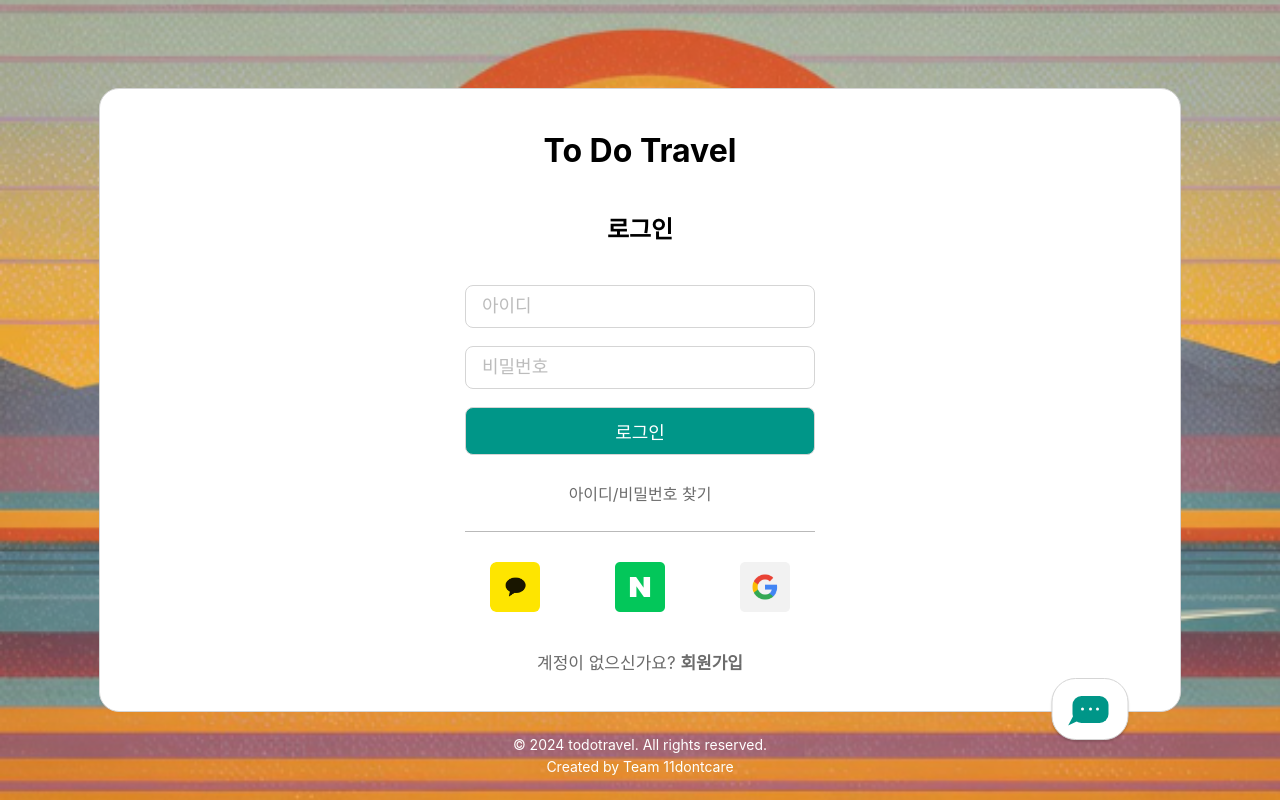
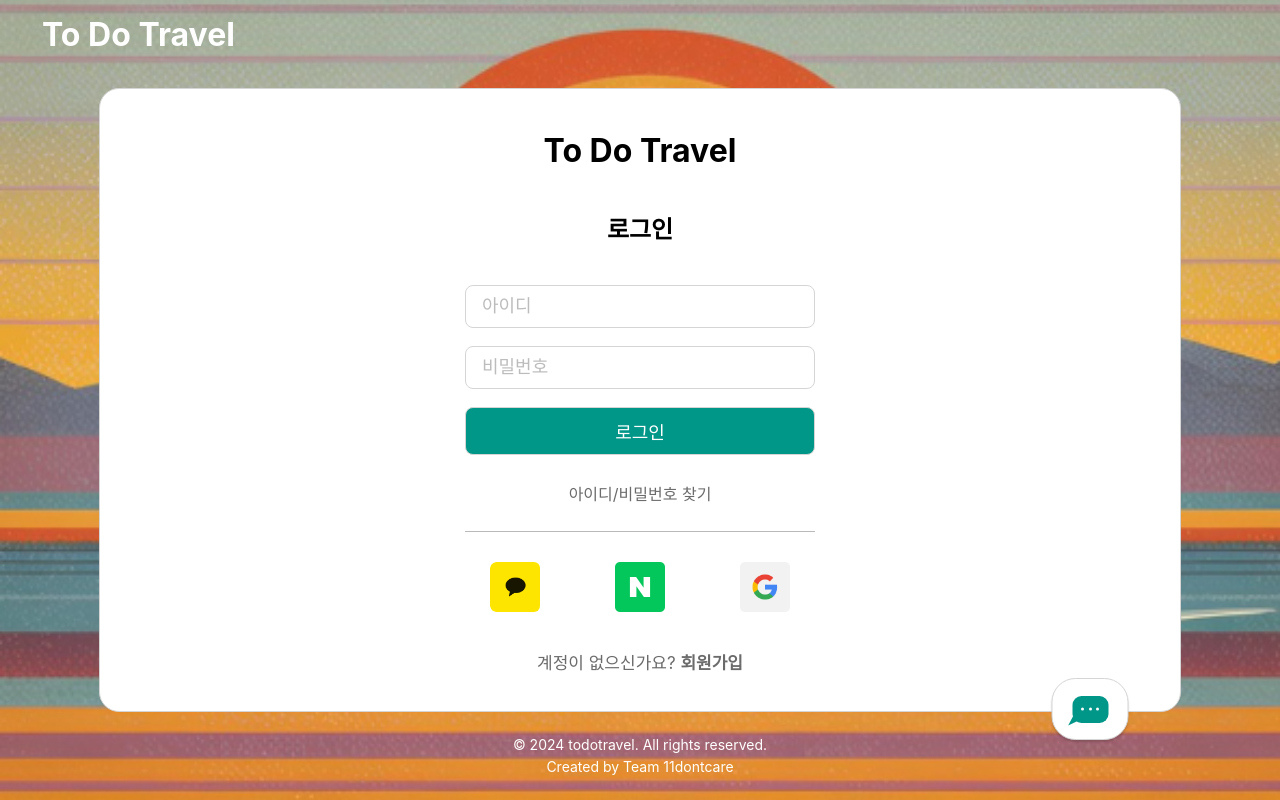
Before and after one commit to 11dontcare/todotravel_frontend, a React (Create React App) app: page /login in a window 1280 px wide. Built offline with nearby package versions, Linux system fonts and the light colour scheme.

Commit message:
Refactor: 로고가 AuthLayout에 배치되도록 수정

```diff
--- a/src/todotravel/component/Layout/AuthLayout.js
+++ b/src/todotravel/component/Layout/AuthLayout.js
@@ -7,12 +7,14 @@ import background1 from "../../../image/background1.png";
 import background2 from "../../../image/background2.png";
 import background3 from "../../../image/background3.png";
 import background4 from "../../../image/background4.png";
+import { useNavigate } from "react-router-dom";
 
 // 배경 이미지 URL 배열
 const backgroundImages = [background1, background2, background3, background4];
 
 const AuthLayout = ({ children }) => {
   const [backgroundImage, setBackgroundImage] = useState("");
+  const navigate = useNavigate();
 
   useEffect(() => {
     // 랜덤하게 배경 이미지 선택
@@ -20,12 +22,18 @@ const AuthLayout = ({ children }) => {
     setBackgroundImage(backgroundImages[randomIndex]);
   }, []);
 
+  // 홈으로 이동
+  const handleTitleClick = () => {
+    navigate("/");
+  };
+
   return (
     <div className={styles.authPage}>
       <div
         className={styles.backgroundImage}
         style={{ backgroundImage: `url(${backgroundImage})` }}
       ></div>
+      <h1 onClick={handleTitleClick}>To Do Travel</h1>
       <div className={styles.contentOverlay}>{children}</div>
       <div className={styles.copyright}>
         <p>© {new Date().getFullYear()} todotravel. All rights reserved.</p>
--- a/src/todotravel/component/Layout/Layout.module.css
+++ b/src/todotravel/component/Layout/Layout.module.css
@@ -16,6 +16,16 @@
   background-size: cover;
   background-position: center;
   background-repeat: no-repeat;
+}
+
+.authPage > h1 {
+  position: absolute;
+  color: #fefefe;
+  margin-top: 15px;
+  margin-left: 42px;
+  margin-bottom: 0;
+  cursor: pointer;
+  z-index: 2;
 }
 
 .contentOverlay {
```
